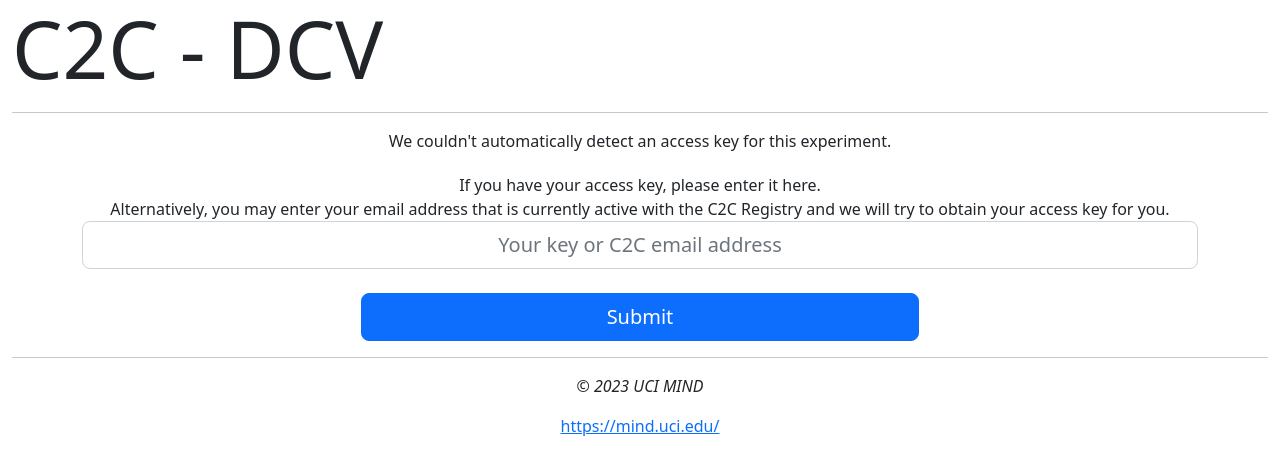
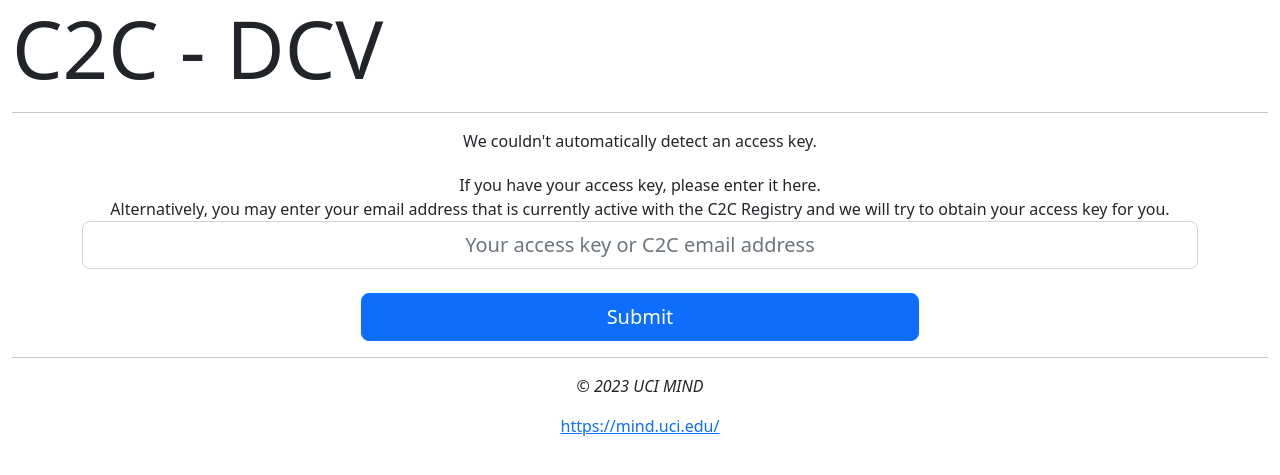
Before and after one commit to iankuys/c2c_survey_app, a Flask app: page /c2c-retention-dce/ in a window 1280 px wide. Shown: the top 475 px of the page. Run offline with Flask 2, Linux system fonts and the light colour scheme; some libraries are stand-ins or nearby versions.

Commit message:
Adjust landing page text

```diff
--- a/templates/index.html
+++ b/templates/index.html
@@ -1,21 +1,22 @@
 {% extends '_base.html' %}
 {% block content %}
-{% if error_message %}
-<div class="alert alert-warning d-flex justify-content-between">
-    {{ error_message }}<a href="{{ url_for('main_blueprint.index') }}"
-        style="text-decoration: none; color: #604f03;font-weight: bolder;">×</a>
-</div>{% endif %}
 
 <div class="container text-center">
-    {% if key %}<p class="pb-1">Your key is: <b><code>{{ key }}</code></b></p>
-    {% else %}<p class="pb-1">We couldn't automatically detect an access key for this experiment.</p>
+    {% if error_message %}
+    <div class="alert alert-warning d-flex justify-content-between">
+        {{ error_message }}<a href="{{ url_for('main_blueprint.index') }}"
+            style="text-decoration: none; color: #604f03;font-weight: bolder;">×</a>
+    </div>{% endif %}
+
+    {% if key %}<p class="pb-1">Your access key is: <b><code>{{ key }}</code></b></p>
+    {% else %}<p class="pb-1">We couldn't automatically detect an access key.</p>
     <form action="{{ url_for('main_blueprint.check') }}" method="POST">
         <label for="key">If you have your access key, please enter it here.<br />
             Alternatively, you may enter your email address that is currently active with the C2C
             Registry and we will try to obtain your access key for you.</label><br />
         <div class="input-group input-group-lg">
             <input type="text" class="form-control" style="text-align: center;" id="key" name="key"
-                placeholder="Your key or C2C email address">
+                placeholder="Your access key or C2C email address">
         </div>
         <div class="pt-4 d-grid gap-2 col-6 mx-auto">
             <button type="submit" class="btn btn-primary btn-lg" id="submit_button">Submit</button>
```
